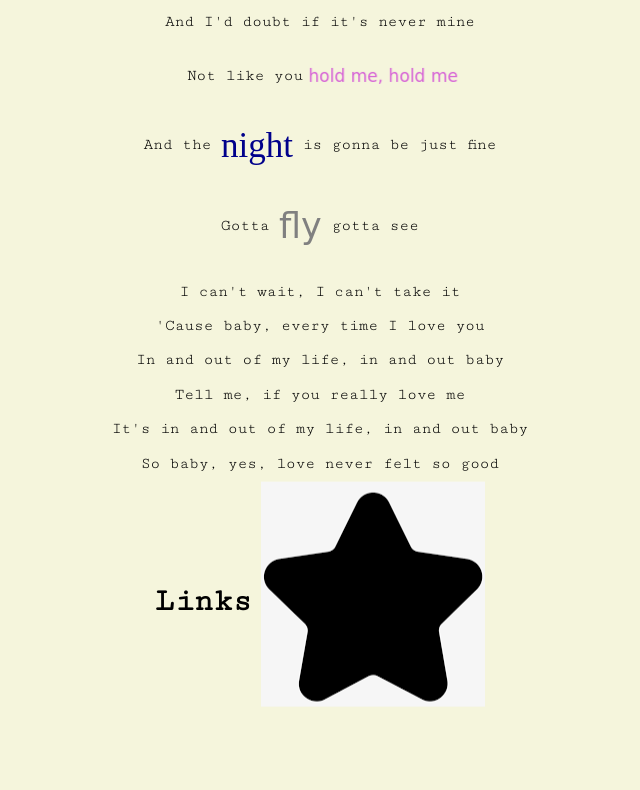
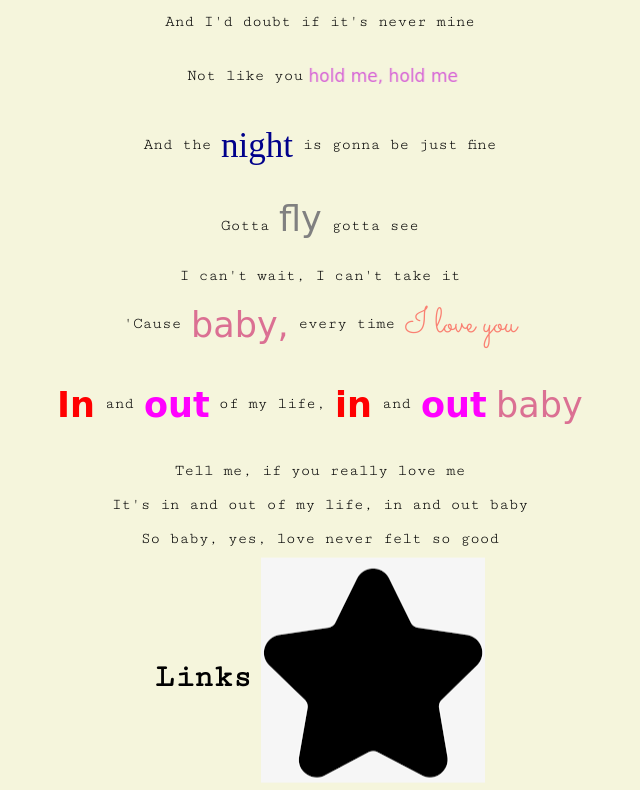
Before and after one commit to emilytrancat/Project2-WebTypography, a plain HTML site: page index.html in a window 1280 px wide. Shown: the part 854-1644 px from the top of the page, without its empty margins (320-960 px from the left). Before the commit the page ends 1568 px from the top, so only its background shows below. Drawn offline with Linux system fonts and the light colour scheme; a web font is replaced by a local one.

Commit message:
change 7

```diff
--- a/css/main.css
+++ b/css/main.css
@@ -97,6 +97,32 @@ background-size: cover;
   padding-bottom: 20px;
   font-size: 35px;
   color: grey;
+}
+
+.font-six {
+  font-family: 'Sacramento', cursive;
+  padding-top: 20px;
+  padding-bottom: 20px;
+  font-size: 35px;
+  color: salmon;
+}
+
+.font-seven {
+  font-family: 'Cabin Sketch', cursive;
+  padding-top: 20px;
+  padding-bottom: 20px;
+  font-size: 35px;
+  font-weight: 700;
+  color: red;
+}
+
+.font-eight {
+  font-family: 'Cabin Sketch', cursive;
+  padding-top: 20px;
+  padding-bottom: 20px;
+  font-size: 35px;
+  font-weight: 700;
+  color: magenta;
 }
 
 .audio-main {
@@ -531,8 +557,28 @@ background-size: cover;
   transform: scale(1.1) rotate(4deg);
 }
 
-/* Float */
-.hvr-float {
+  /* Skew Forward */
+  .hvr-skew-forward {
+    display: inline-block;
+    vertical-align: middle;
+    -webkit-transform: perspective(1px) translateZ(0);
+    transform: perspective(1px) translateZ(0);
+    box-shadow: 0 0 1px rgba(0, 0, 0, 0);
+    -webkit-transition-duration: 0.3s;
+    transition-duration: 0.3s;
+    -webkit-transition-property: transform;
+    transition-property: transform;
+    -webkit-transform-origin: 0 100%;
+    transform-origin: 0 100%;
+  }
+  .hvr-skew-forward:hover, .hvr-skew-forward:focus, .hvr-skew-forward:active {
+    -webkit-transform: skew(-10deg);
+    transform: skew(-10deg);
+  }
+
+
+/* Skew Backward */
+.hvr-skew-backward {
   display: inline-block;
   vertical-align: middle;
   -webkit-transform: perspective(1px) translateZ(0);
@@ -542,10 +588,10 @@ background-size: cover;
   transition-duration: 0.3s;
   -webkit-transition-property: transform;
   transition-property: transform;
-  -webkit-transition-timing-function: ease-out;
-  transition-timing-function: ease-out;
+  -webkit-transform-origin: 0 100%;
+  transform-origin: 0 100%;
 }
-.hvr-float:hover, .hvr-float:focus, .hvr-float:active {
-  -webkit-transform: translateY(-8px);
-  transform: translateY(-8px);
+.hvr-skew-backward:hover, .hvr-skew-backward:focus, .hvr-skew-backward:active {
+  -webkit-transform: skew(10deg);
+  transform: skew(10deg);
 }
--- a/index.html
+++ b/index.html
@@ -71,12 +71,19 @@
 
 
 <div class= "fontfive-main">
-  <span>Gotta</span> <span class="font-five hvr-float animate__Float">fly</span> <span>gotta see</span>
+  <span>Gotta</span> <span class="font-five hvr-bob animate__bob">fly</span> <span>gotta see</span>
 </div>
 
-<p>I can't wait, I can't take it</p>
-<p>'Cause baby, every time I love you</p>
-<p>In and out of my life, in and out baby</p>
+<span>I can't wait, I can't take it</span>
+
+<div class= "fontcolor-main2">
+  <span>'Cause</span> <span class="font-one-color hvr-wobble-top animate__jello">baby,</span> <span>every time</span> <span class= "font-six hvr-buzz animate__buzz">I love you</span>
+</div>
+
+<div class= "fontseveneight-main">
+  <span class="font-seven hvr-skew-forward animate__foward">In</span> <span>and</span> <span class="font-eight hvr-skew-backward animate__backward">out</span> <span>of my life,</span> <span class="font-seven hvr-skew-forward animate__foward">in</span> <span>and</span> <span class="font-eight hvr-skew-backward animate__backward">out</span> <span class="font-one-color hvr-wobble-top animate__jello">baby</span>
+</div>
+
 <p>Tell me, if you really love me</p>
 <p>It's in and out of my life, in and out baby</p>
 <p>So baby, yes, love never felt so good</p>
```
Also changed, not shown: music.html (deleted, +0 -91 lines).
